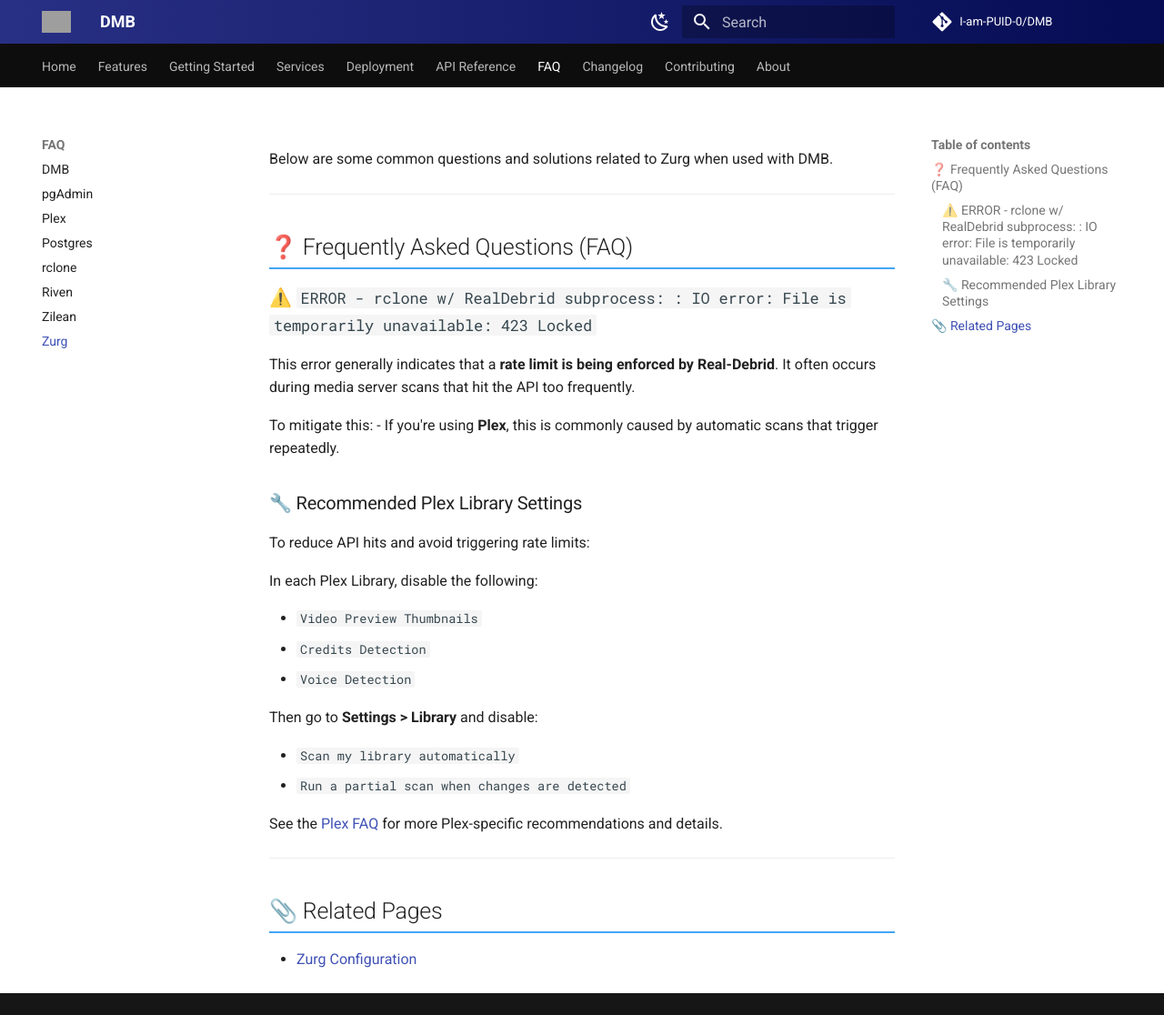
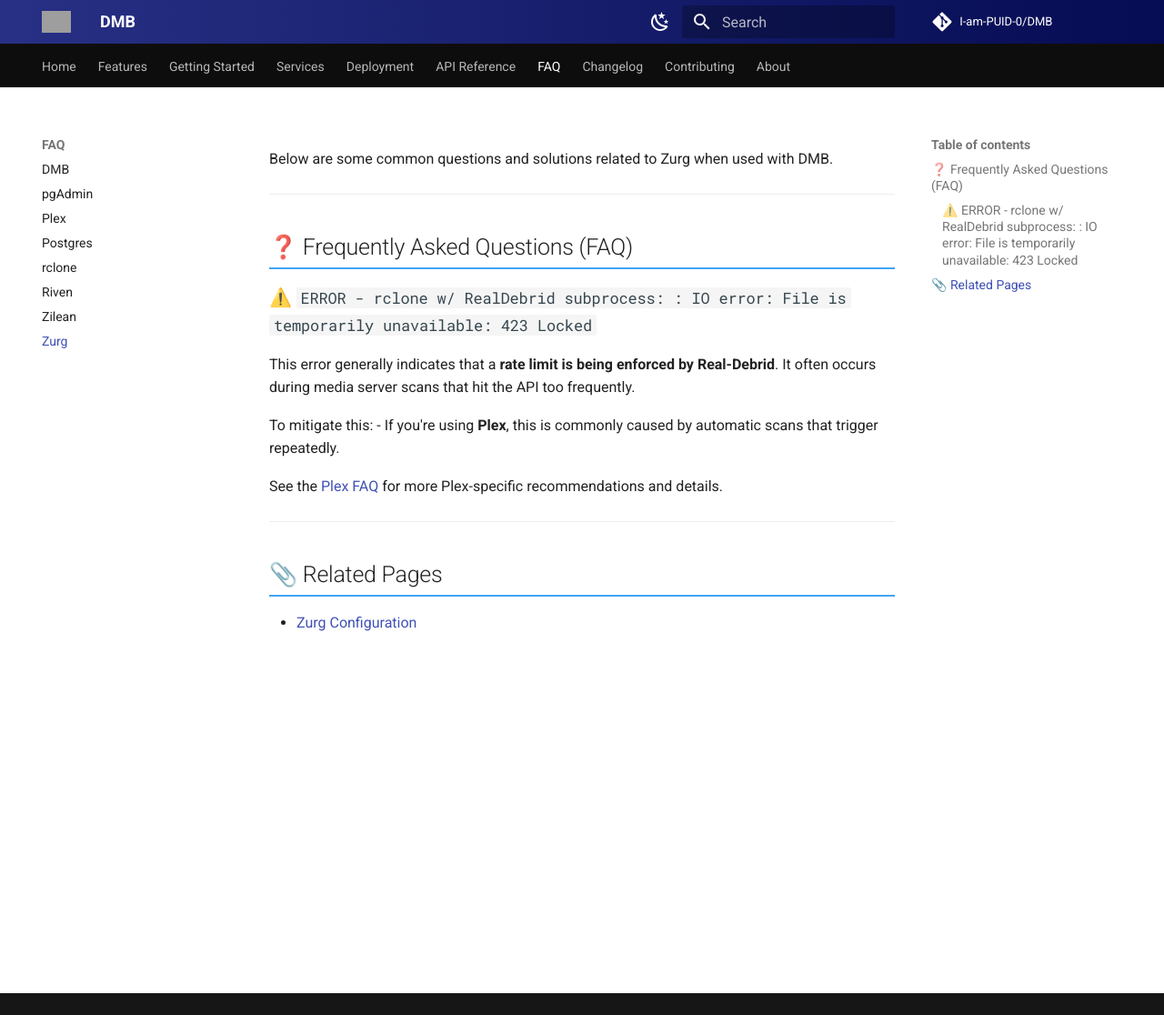
Before and after one commit to I-am-PUID-0/DMB_Docs, an MkDocs documentation site: the page built from docs/faq/zurg.md, in a window 1280 px wide and 1116 px high. Shown: the whole window at 91% size. Built offline with MkDocs 1.6.1 and Material for MkDocs 9.7.7, drawn with Linux system fonts in a browser that asks for light colours; comment, search, counter and statistics services are not loaded; grey boxes are pictures that could not be loaded.

Commit message:
Add Plex FAQ documentation with recommended settings and related pages

```diff
--- a/docs/faq/zurg.md
+++ b/docs/faq/zurg.md
@@ -16,21 +16,7 @@ This error generally indicates that a **rate limit is being enforced by Real-Deb
 To mitigate this:
 - If you're using **Plex**, this is commonly caused by automatic scans that trigger repeatedly.
 
-### 🔧 Recommended Plex Library Settings
-To reduce API hits and avoid triggering rate limits:
-
-In each Plex Library, disable the following:
-
-- `Video Preview Thumbnails`
-- `Credits Detection`
-- `Voice Detection`
-
-Then go to **Settings > Library** and disable:
-
-- `Scan my library automatically`
-- `Run a partial scan when changes are detected`
-
-See the [Plex FAQ](../faq/plex.md) for more Plex-specific recommendations and details.
+See the [Plex FAQ](../faq/plex.md/#️-recommended-library-settings) for more Plex-specific recommendations and details.
 
 ---
 
```
Also changed, not shown: docs/faq/plex.md (+32 -0 lines).
